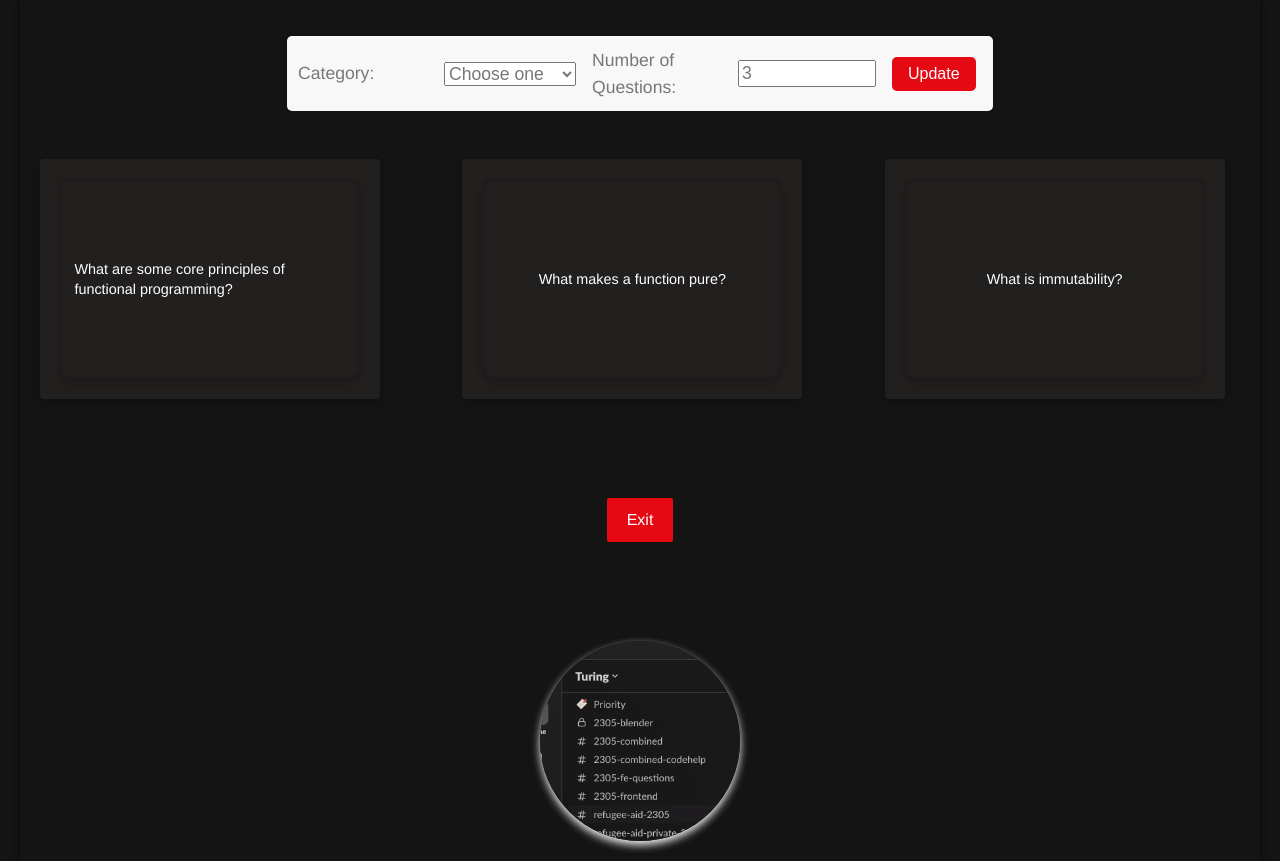
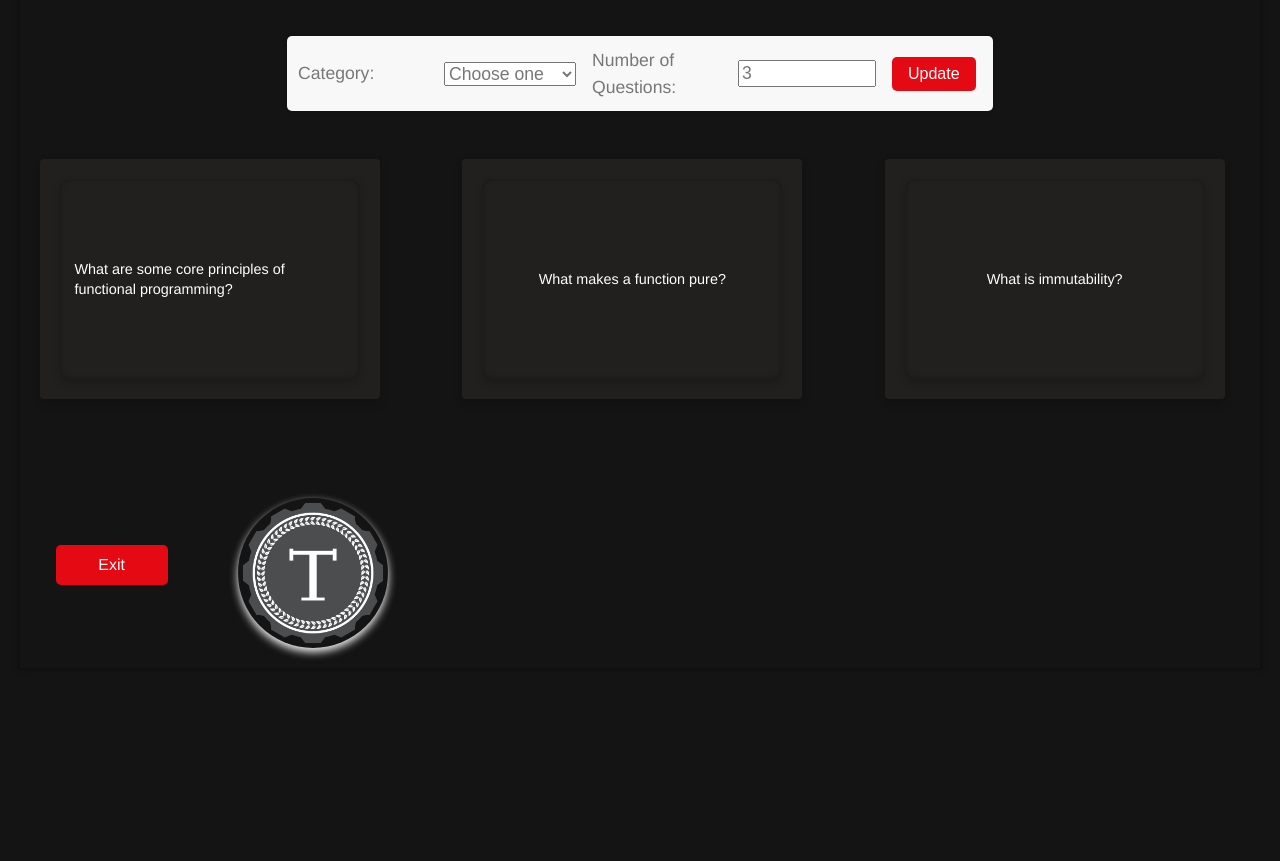
Before and after one commit to Sulton88Mehron90/interview-prep-questions, a React (Create React App) app: page /flashcards in a window 1280 px wide. After the commit the page ends 800 px from the top, so only its background shows below. Built offline with nearby package versions, Linux system fonts and the light colour scheme.

Commit message:
Add edits to flip card

```diff
--- a/src/Components/App/App.css
+++ b/src/Components/App/App.css
@@ -47,19 +47,25 @@ img {
 }
 
 .button {
-  background-color: var(--primary-color);
-  color: var(--text-color);
+  flex: 0;
+  background-color: #e50914;
+  color: white;
+  padding: 0.5rem 1rem;
   border: none;
-  padding: 10px 20px;
-  border-radius: 2px;
+  border-radius: 5px;
+  margin-top: 1rem;
   cursor: pointer;
+  font-size: 1rem;
+  flex: 0 0 auto;
+  margin-left: 0.5rem;
   text-decoration: none;
+  text-align: center;
+  width: 5rem;
   transition: background-color 0.2s, transform 0.1s;
 }
 
 .button:hover {
-  background-color: darken(var(--primary-color), 10%);
-  transform: translateY(-2px);
+  background-color: #f40612;
 }
 
 @media (max-width: 768px) {
--- a/src/Components/FlashcardContainer/FlashcardContainer.css
+++ b/src/Components/FlashcardContainer/FlashcardContainer.css
@@ -57,6 +57,7 @@ body {
   display: grid;
   grid-template-columns: repeat(auto-fit, minmax(300px, 1fr));
   gap: 1rem;
+  grid-template-rows: auto 1fr;
 }
 
 .category-form {
@@ -73,7 +74,7 @@ body {
   flex-wrap: wrap;
 }
 
-.go-back-button {
+button go-back-button {
   text-decoration: none;
   background-color: #e50914;
   color: white;
@@ -92,9 +93,16 @@ body {
   background-color: #f40612;
 }
 
+.exit-and-brain-container {
+  display: flex;
+  justify-content: center;
+  align-items: center;
+  gap: 70px;
+}
+
 img.brain-img {
-  width: 200px;
-  height: 200px;
+  width: 150px;
+  height: 150px;
   object-fit: cover;
   border-radius: 50%;
   box-shadow: 0 4px 8px whitesmoke;
@@ -155,6 +163,10 @@ img.brain-img {
 /* Media Queries for Responsiveness */
 
 @media only screen and (max-width: 768px) {
+
+  .exit-and-brain-container {
+    flex-direction: column;
+  }
   .container {
     padding: 0 1rem;
   }
--- a/src/Components/FlashcardContainer/FlashcardContainer.js
+++ b/src/Components/FlashcardContainer/FlashcardContainer.js
@@ -23,32 +23,27 @@ export default function FlashcardContainer({ flashcards }) {
       filtered = flashcards.filter(card => card.category === category);
     }
 
-    // Update the state with the filtered flashcards
     setFilteredFlashcards(filtered.slice(0, numberOfQuestions));
 
-    // Reset the flipped state for all cards
     setFlippedStates({});
 
   }, [category, numberOfQuestions, flashcards]);
 
-  // Handler for category change
   const handleCategoryChange = (e) => {
     setCategory(e.target.value);
   };
 
-  // Handler for number of questions change
   const handleNumberOfQuestionsChange = (e) => {
     setNumberOfQuestions(parseInt(e.target.value, 10));
   };
 
-  // Handler for form submission
   const handleSubmit = (event) => {
     event.preventDefault();
-    // Only navigate if a category has been selected
+
     if (category) {
       navigate('/flashcards', { state: { category, numberOfQuestions } });
     } else {
-      // Alert the user to choose a category if they have not
+
       alert('Please choose a category.');
     }
   };
@@ -83,8 +78,10 @@ export default function FlashcardContainer({ flashcards }) {
             onFlip={() => setFlippedStates({ ...flippedStates, [flashcard.id]: !flippedStates[flashcard.id] })}
           />
         ))}
-        <Link to="/" className="button go-back-button" aria-label="Return to home">Exit</Link>
-        <img src={BrainImage} alt="Brain" className="brain-img" />
+        <div className="exit-and-brain-container">
+          <Link to="/" className="button go-back-button" aria-label="Return to home">Exit</Link>
+          <img src={BrainImage} alt="Brain" className="brain-img" />
+        </div>
       </div>
     </div>
   );
--- a/src/Components/sandbox.css
+++ b/src/Components/sandbox.css
@@ -1,219 +1,18 @@
-/* body {
-  background-color: #C8D0D2;
-  margin: 0;
+
+.category-form button.update-button {
+  flex: 0;
+  background-color: #e50914;
+  color: white;
+  padding: 0.5rem 1rem;
+  border: none;
+  border-radius: 5px;
+  margin-top: 1rem;
+  cursor: pointer;
+  font-size: 1rem;
+  flex: 0 0 auto;
+  margin-left: 0.5rem;
 }
 
-.container {
-  max-width: 900px;
-  margin: 1rem 2rem;
-} */
-
-.header {
-  display: flex;
-  justify-content: flex-end;
-  align-items: center;
-  flex-wrap: wrap;
-  background-color: white;
-  padding: 0 1.5rem;
-  box-shadow: 0 0 5px 2px rgba(0, 0, 0, .3);
-  margin-bottom: 20px;
-  font-size: 1.2rem;
+.category-form button.update-button:hover {
+  background-color: #f40612;
 }
-
-.form-group select,
-.form-group input[type="number"] {
-  width: 100%;
-  font-size: 1.2rem;
-  padding: 0.5rem;
-  width: 100%;
-  margin-right: 2rem;
-  margin-top: 0.78rem;
-}
-
-.form-group {
-  display: flex;
-  flex-direction: column;
-  margin: 1rem;
-  margin-bottom: 1rem;
-}
-
-.form-group>label {
-  color: #777;
-  font-size: 1.1rem;
-  margin-bottom: .0rem;
-}
-
-.btn,
-.button.go-back-button {
-  font-family: 'Helvetica Neue', Arial, sans-serif;
-}
-
-.btn {
-  background-color: hsl(200, 100%, 50%);
-  color: white;
-  border-radius: .3em;
-  border: none;
-  cursor: pointer;
-  font-size: 1.2rem;
-  padding: 0.5rem 1rem;
-  margin-right: 2rem;
-  box-shadow: 2px 2px 5px rgba(0, 0, 0, 0.2);
-  transition: box-shadow 0.3s ease, transform 0.3s ease;
-}
-
-.btn:hover {
-  background-color: rgb(13, 246, 5);
-  box-shadow: 4px 4px 8px rgba(0, 0, 0, 0.3);
-  transform: translateY(-2px);
-}
-
-.button.go-back-button {
-  text-decoration: none !important;
-  background-color: rgb(13, 246, 5);
-  margin-left: 60px;
-  border-radius: .3em;
-  color: white;
-  border: none;
-  cursor: pointer;
-  font-size: 1.2rem;
-  padding: 0.5rem 1rem;
-  box-shadow: 2px 2px 5px rgba(0, 0, 0, 0.2);
-  transition: box-shadow 0.3s ease, transform 0.3s ease;
-}
-
-.button.go-back-button:hover {
-  background-color: hsl(200, 100%, 50%);
-  box-shadow: 4px 4px 8px rgba(0, 0, 0, 0.3);
-  transform: translateY(-2px);
-}
-
-.card-grid {
-  display: grid;
-  align-items: center;
-  grid-template-columns: repeat(auto-fill, minmax(250px, 1fr));
-  gap: 1rem;
-  margin-top: 20px;
-}
-
-.card {
-  display: flex;
-  justify-content: center;
-  align-items: center;
-  position: relative;
-  border-radius: .25rem;
-  box-shadow: 0 0 5px 2px rgba(0, 0, 0, .3);
-  background-color: white;
-  transform-style: preserve-3d;
-  transition: 150ms;
-  cursor: pointer;
-  transform: perspective(1000px) rotateY(var(--rotate-y, 0)) translateY(var(--translate-y, 0));
-  min-height: 180px;
-  padding: 1rem;
-}
-
-.card:hover {
-  --translate-y: -2px;
-  box-shadow: 0 0 5px 2px rgba(0, 0, 0, .5);
-}
-
-.card.flip {
-  --rotate-y: 180deg;
-}
-
-.card .front {
-  left: 0;
-}
-
-.card .front,
-.card .back {
-  position: absolute;
-  padding: 1rem;
-  backface-visibility: hidden;
-  padding: 20px;
-}
-
-.card .back {
-  transform: rotateY(180deg);
-}
-
-.flashcard-options {
-  margin-top: .9rem;
-}
-
-.flashcard-option {
-  margin-top: .10rem;
-  color: #555;
-  font-size: 1rem;
-}
-
-.flashcard-option:first-child {
-  margin-top: 0;
-}
-
-.button:first-child {
-  margin-right: 20px;
-}
-
-.correct-answer-emoji {
-  position: absolute;
-  top: 0.1rem;
-  right: 8rem;
-}
-
-img {
-  margin: auto;
-  display: block;
-}
-
-/* Spinner */
-
-.loading {
-  display: flex;
-  justify-content: center;
-  align-items: center;
-  height: 100vh;
-  background-color: white;
-}
-
-.spinner {
-  border: 4px solid hsl(200, 100%, 50%);
-  width: 92px;
-  height: 92px;
-  border-radius: 50%;
-  border-left-color: #E50914;
-  animation: spin 1s linear infinite;
-}
-
-@keyframes spin {
-  0% {
-    transform: rotate(0deg);
-  }
-
-  100% {
-    transform: rotate(360deg);
-  }
-}
-
-/* Media Queries for Responsiveness */
-
-@media only screen and (max-width: 768px) {
-  .container {
-    padding: 0 1rem;
-  }
-
-  .card {
-    min-width: 150px;
-    padding: 1rem;
-  }
-}
-
-@media only screen and (max-width: 480px) {
-  .container {
-    padding: 0;
-  }
-
-  .card {
-    min-width: 100px;
-    padding: 0.5rem;
-  }
-}
```
Also changed, not shown: src/Images/brain2.png, src/Images/brain24.png (added).
